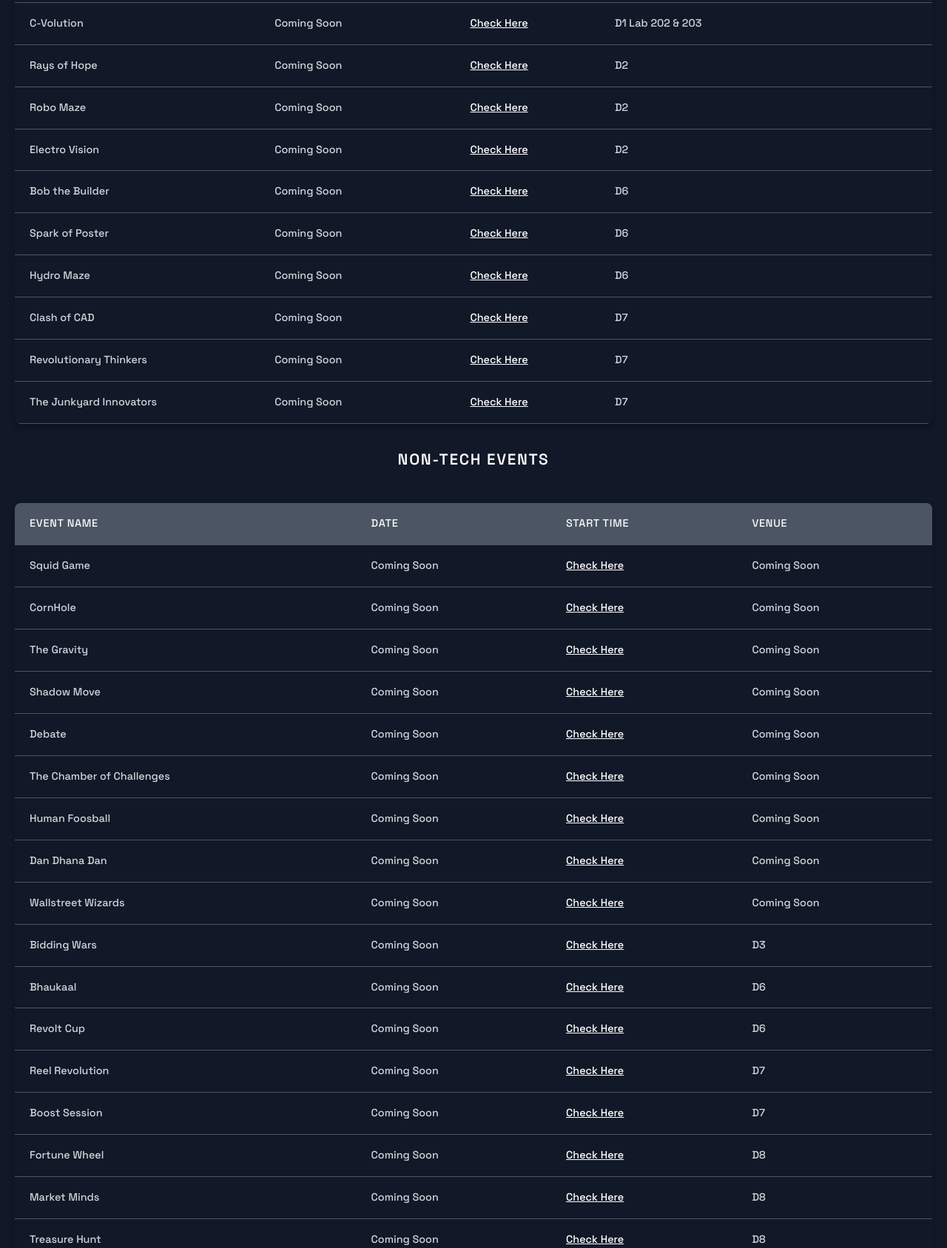
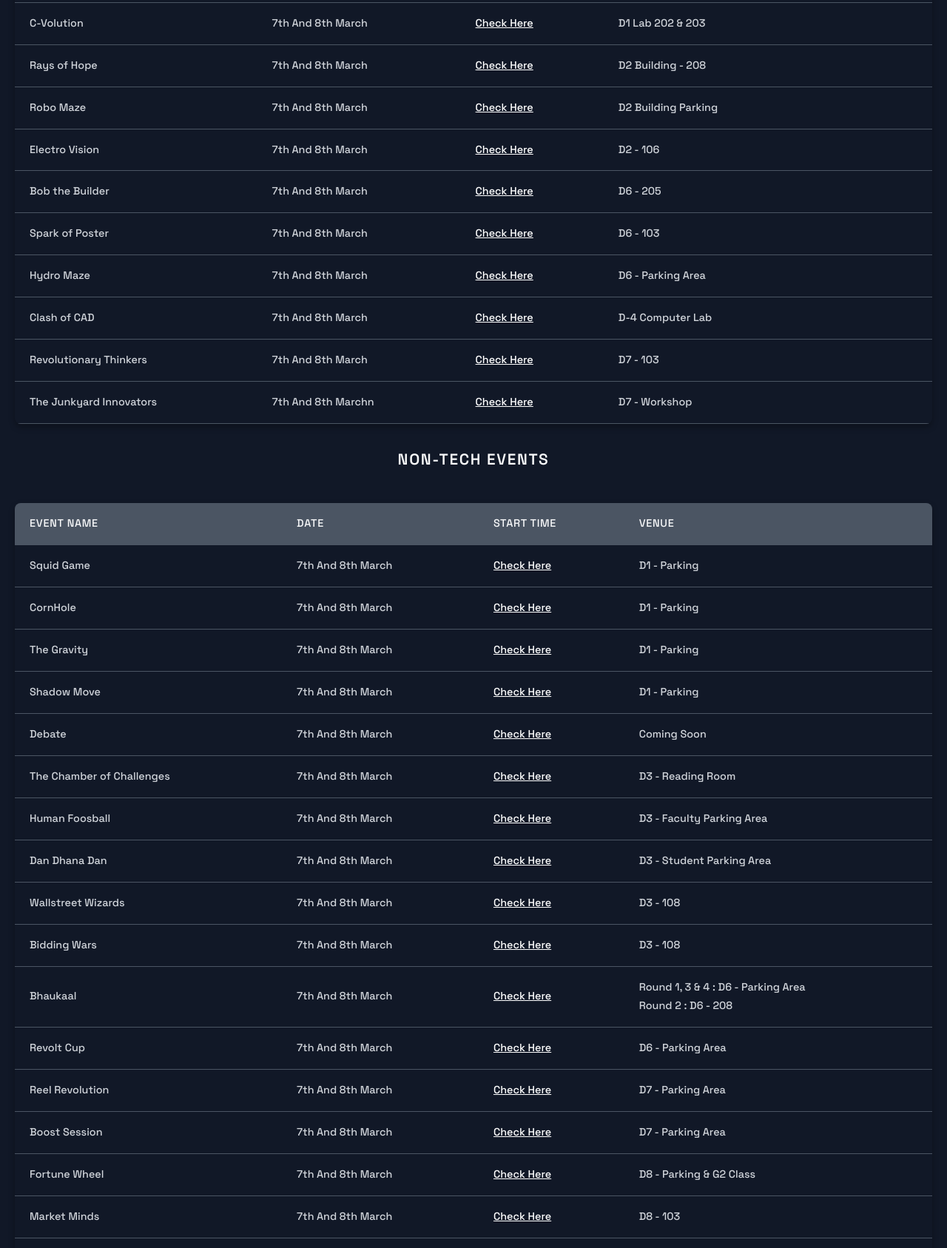
Before and after one commit to Kevin-The-Dev/Inspire-2k25, a plain HTML site: page index.html in a window 1280 px wide. Shown: the part 2483-4170 px from the top of the page at 74% size. Drawn offline with nearby package versions, Linux system fonts and the light colour scheme.

Commit message:
Added venues

```diff
--- a/index.html
+++ b/index.html
@@ -631,75 +631,75 @@
           </tr>
           <tr>
             <td>Shark Tank</td>
-            <td>Coming Soon</td>
+            <td>7th And 8th March</td>
             <td><a href="shark-tank-details.html" style="color: white;">Check Here</a></td>
             <td>D1 Seminar Hall</td>
           </tr>
           <tr>
             <td>Legacy Quest</td>
-            <td>Coming Soon</td>
+            <td>7th And 8th March</td>
             <td><a href="LegacyQuest.html" style="color: white;">Check Here</a></td>
             <td> D1 Room no: 208, 102, 103 & Lab 207 <br> for day 2: 207 general lab</td>
           </tr>
           <tr>
             <td>C-Volution</td>
-            <td>Coming Soon</td>
+            <td>7th And 8th March</td>
             <td><a href="C-VOLUTION.html" style="color: white;">Check Here</a></td>
             <td>D1 Lab 202 & 203</td>
           </tr>
           <tr>
             <td>Rays of Hope</td>
-            <td>Coming Soon</td>
+            <td>7th And 8th March</td>
             <td><a href="rays-of-hope-details.html" style="color: white;">Check Here</a></td>
-            <td>D2</td>
+            <td>D2 Building - 208</td>
           </tr>
           <tr>
             <td>Robo Maze</td>
-            <td>Coming Soon</td>
+            <td>7th And 8th March</td>
             <td><a href="robo-maze-details.html" style="color: white;">Check Here</a></td>
-            <td>D2</td>
+            <td>D2 Building Parking</td>
           </tr>
           <tr>
             <td>Electro Vision</td>
-            <td>Coming Soon</td>
+            <td>7th And 8th March</td>
             <td><a href="ElectroVision.html" style="color: white;">Check Here</a></td>
-            <td>D2</td>
+            <td>D2 - 106</td>
           </tr>
           <tr>
             <td>Bob the Builder</td>
-            <td>Coming Soon</td>
+            <td>7th And 8th March</td>
             <td><a href="bob-the-builder-details.html" style="color: white;">Check Here</a></td>
-            <td>D6</td>
+            <td>D6 - 205</td>
           </tr>
           <tr>
             <td>Spark of Poster</td>
-            <td>Coming Soon</td>
+            <td>7th And 8th March</td>
             <td><a href="spark-of-poster-details.html" style="color: white;">Check Here</a></td>
-            <td>D6</td>
+            <td>D6 - 103</td>
           </tr>
           <tr>
             <td>Hydro Maze</td>
-            <td>Coming Soon</td>
+            <td>7th And 8th March</td>
             <td><a href="hydro-maze-details.html" style="color: white;">Check Here</a></td>
-            <td>D6</td>
+            <td>D6 - Parking Area</td>
           </tr>
           <tr>
             <td>Clash of CAD</td>
-            <td>Coming Soon</td>
+            <td>7th And 8th March</td>
             <td><a href="clash-of-cad-details.html" style="color: white;">Check Here</a></td>
-            <td>D7</td>
+            <td>D-4 Computer Lab</td>
           </tr>
           <tr>
             <td>Revolutionary Thinkers</td>
-            <td>Coming Soon</td>
+            <td>7th And 8th March</td>
             <td><a href="revolutionary-thinkers-details.html" style="color: white;">Check Here</a></td>
-            <td>D7</td>
+            <td>D7 - 103</td>
           </tr>
           <tr>
             <td>The Junkyard Innovators</td>
-            <td>Coming Soon</td>
+            <td>7th And 8th Marchn</td>
             <td><a href="junkyard-innovators-details.html" style="color: white;">Check Here</a></td>
-            <td>D7</td>
+            <td>D7 - Workshop</td>
           </tr>
         </tbody>
       </table>
@@ -718,109 +718,112 @@
         <tbody>
           <tr>
             <td>Squid Game</td>
-            <td>Coming Soon</td>
+            <td>7th And 8th March</td>
             <td><a href="SQUIDGAME.html" style="color: white;">Check Here</a></td>
-            <td>Coming Soon</td>
+            <td>D1 - Parking</td>
           </tr>
           <tr>
           <td>CornHole</td>
-            <td>Coming Soon</td>
+            <td>7th And 8th March</td>
             <td><a href="CORNHOLE.html" style="color: white;">Check Here</a></td>
-            <td>Coming Soon</td>
+            <td>D1 - Parking</td>
           </tr>
           <td>The Gravity</td>
-            <td>Coming Soon</td>
+            <td>7th And 8th March</td>
             <td><a href="THEGRAVITY.html" style="color: white;">Check Here</a></td>
-            <td>Coming Soon</td>
+            <td>D1 - Parking</td>
           </tr>
           <td>Shadow Move</td>
-            <td>Coming Soon</td>
+            <td>7th And 8th March</td>
             <td><a href="SHADOWMOVE.html" style="color: white;">Check Here</a></td>
-            <td>Coming Soon</td>
+            <td>D1 - Parking</td>
           </tr>
           <td>Debate</td>
-            <td>Coming Soon</td>
+            <td>7th And 8th March</td>
             <td><a href="debate.html" style="color: white;">Check Here</a></td>
             <td>Coming Soon</td>
           </tr>
           <tr>
             <td>The Chamber of Challenges</td>
-            <td>Coming Soon</td>
+            <td>7th And 8th March</td>
             <td><a href="TheChamberofChallenges.html" style="color: white;">Check Here</a></td>
-            <td>Coming Soon</td>
+            <td>D3 - Reading Room</td>
           </tr>
           <tr>
             <td>Human Foosball</td>
-            <td>Coming Soon</td>
+            <td>7th And 8th March</td>
             <td><a href="human-foosball-details.html" style="color: white;">Check Here</a></td>
-            <td>Coming Soon</td>
+            <td>D3 - Faculty Parking Area</td>
           </tr>
           <tr>
             <td>Dan Dhana Dan</td>
-            <td>Coming Soon</td>
+            <td>7th And 8th March</td>
             <td><a href="DanDhanaDan.html" style="color: white;">Check Here</a></td>
-            <td>Coming Soon</td>
+            <td>D3 - Student Parking Area</td>
           </tr>
           <tr>
             <td>Wallstreet Wizards</td>
-            <td>Coming Soon</td>
+            <td>7th And 8th March</td>
             <td><a href="WallstreetWizards.html" style="color: white;">Check Here</a></td>
-            <td>Coming Soon</td>
+            <td>D3 - 108</td>
           </tr>
           <tr>
             <td>Bidding Wars</td>
-            <td>Coming Soon</td>
+            <td>7th And 8th March</td>
             <td><a href="BiddingWars.html" style="color: white;">Check Here</a></td>
-            <td>D3</td>
+            <td>D3 - 108</td>
           </tr>
 
           <tr>
             <td>Bhaukaal</td>
-            <td>Coming Soon</td>
+            <td>7th And 8th March</td>
             <td><a href="bhaukaal-details.html" style="color: white;">Check Here</a></td>
-            <td>D6</td>
+            <td>Round 1, 3 & 4 : D6 -  Parking Area <br>
+              Round 2 : D6 - 208</td>
           </tr>
           <tr>
             <td>Revolt Cup</td>
-            <td>Coming Soon</td>
+            <td>7th And 8th March</td>
             <td><a href="revolt-cup-details.html" style="color: white;">Check Here</a></td>
-            <td>D6</td>
+            <td>D6 -  Parking Area</td>
           </tr>
           <tr>
             <td>Reel Revolution</td>
-            <td>Coming Soon</td>
+            <td>7th And 8th March</td>
             <td><a href="reel-revolution-details.html" style="color: white;">Check Here</a></td>
-            <td>D7</td>
+            <td>D7 - Parking Area</td>
           </tr>
           <tr>
             <td>Boost Session</td>
-            <td>Coming Soon</td>
+            <td>7th And 8th March</td>
             <td><a href="boost-session-details.html" style="color: white;">Check Here</a></td>
-            <td>D7</td>
+            <td>D7 - Parking Area</td>
           </tr>
           <tr>
             <td>Fortune Wheel</td>
-            <td>Coming Soon</td>
+            <td>7th And 8th March</td>
             <td><a href="fortune-wheel-details.html" style="color: white;">Check Here</a></td>
-            <td>D8</td>
+            <td>D8 - Parking & G2 Class</td>
           </tr>
           <tr>
             <td>Market Minds</td>
-            <td>Coming Soon</td>
+            <td>7th And 8th March</td>
             <td><a href="market-minds-details.html" style="color: white;">Check Here</a></td>
-            <td>D8</td>
+            <td>D8 - 103</td>
           </tr>
           <tr>
             <td>Treasure Hunt</td>
-            <td>Coming Soon</td>
+            <td>7th And 8th March</td>
             <td><a href="treasure-hunt-details.html" style="color: white;">Check Here</a></td>
-            <td>D8</td>
+            <td>D8 Building</td>
           </tr>
           <tr>
             <td>Courtroom</td>
-            <td>Coming Soon</td>
+            <td>7th And 8th March</td>
             <td><a href="courtroom-details.html" style="color: white;">Check Here</a></td>
-            <td>D8</td>
+            <td>D- 8 – First
+              Floor,
+              Corridor</td>
           </tr>
         </tbody>
       </table>
```
Also changed, not shown: reel-revolution-details.html (+14 -12 lines).
